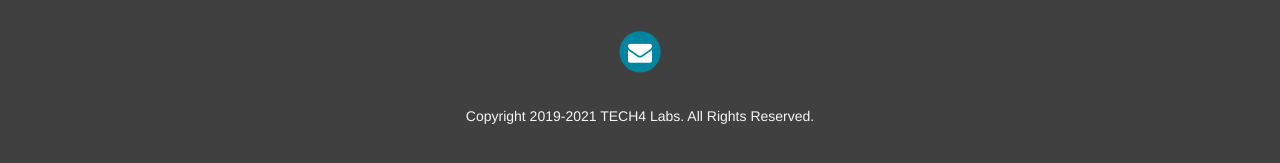
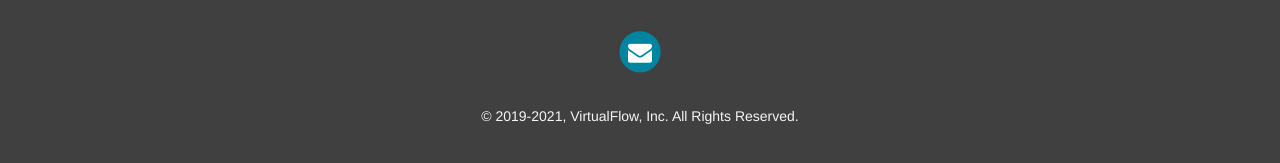
Before and after one commit to T4Framework/T4Framework_WebSite, a Jekyll site: the page built from docs/index.html, in a window 1280 px wide and 900 px high, scrolled down 3394 px. Shown: the part 693-856 px from the top of the window. Built offline with Jekyll 4.4.1, drawn with Linux system fonts in a browser that asks for light colours; nearby versions of some CDN libraries; the list of posts is cut into pages by our own code.

Commit message:
Update footer.html

```diff
--- a/docs/_includes/footer.html
+++ b/docs/_includes/footer.html
@@ -29,7 +29,7 @@
             <p></p>
 
             <p class="theme-by text-muted">
-                Copyright 2019-2021 TECH4 Labs. All Rights Reserved.
+                © 2019-2021, VirtualFlow, Inc. All Rights Reserved.
             </p>
 
             <p></p>
```
